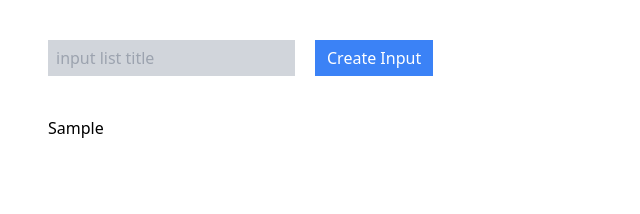
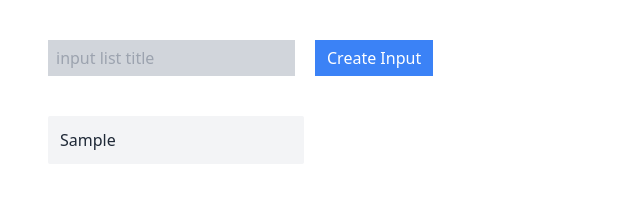
Before and after one commit to rudikurniawan99/kanban-deploy-test, a React (Create React App) app: page / in a window 1280 px wide. Both pictures are taken after typing "Sample" into the empty fields and a click on the button "Create Input". Shown: the top 214 px of the page, without its empty margins (0-640 px from the left). Built offline with nearby package versions, Linux system fonts and the light colour scheme.

Commit message:
edit List component

```diff
--- a/src/components/List.tsx
+++ b/src/components/List.tsx
@@ -10,10 +10,14 @@ const List = () => {
       <div className="mt-10 flex space-x-5">
         {lists.map((list) => (
           <div
-            className="w-64"
+            className=""
             key={list.id}
           >
-            {list.title}
+            <div className="w-64 p-3 bg-gray-100 rounded-sm text-gray-800">
+              <h5
+                className="font-medium"
+              >{list.title}</h5>
+            </div>
           </div>
         ))}
       </div>
```
